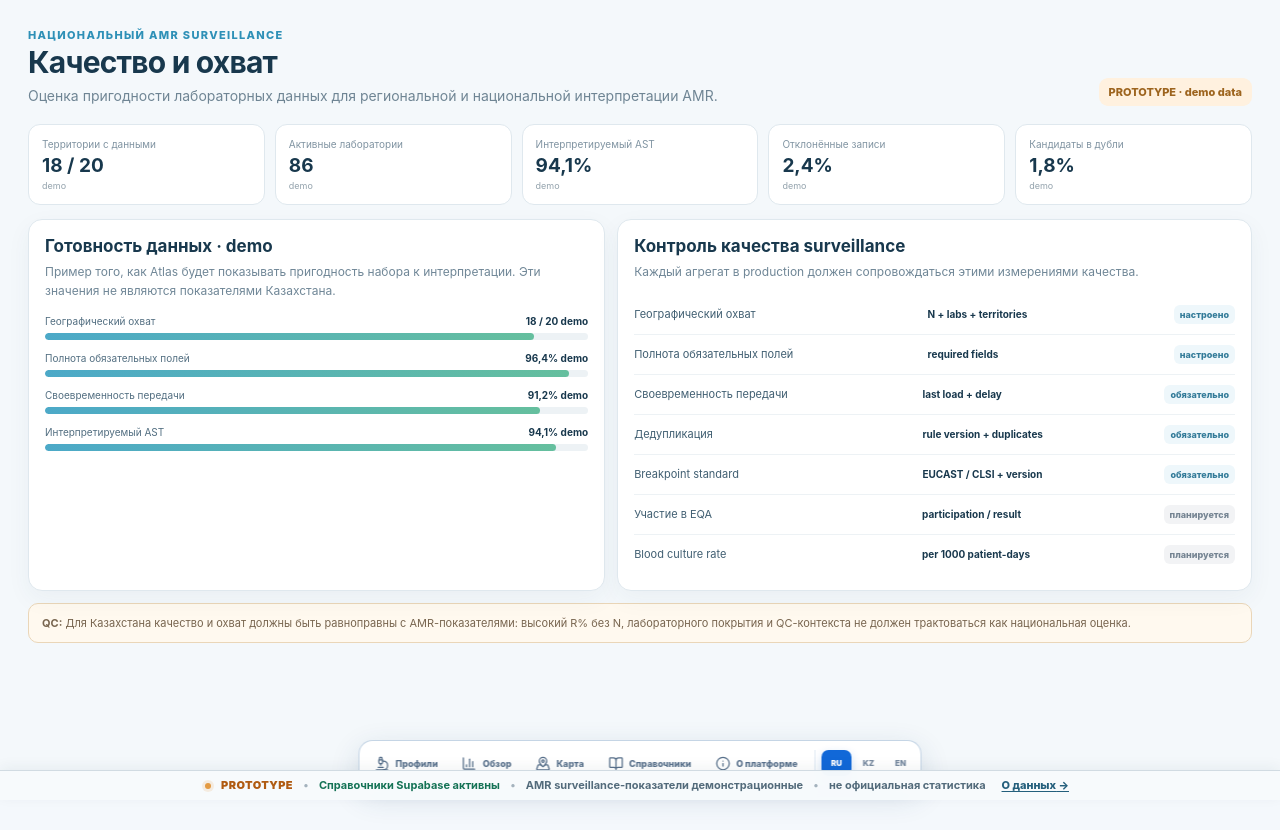
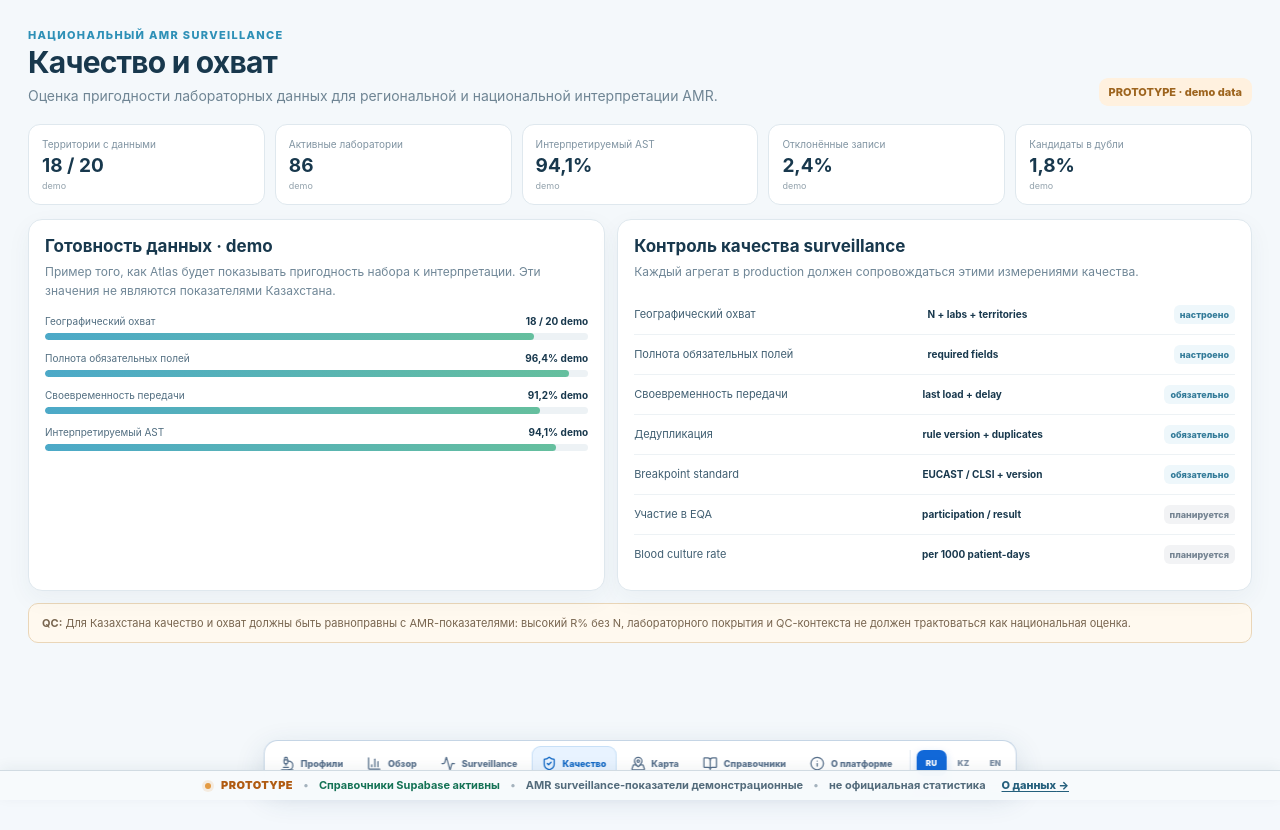
Before and after one commit to MG-Trener/ATLAS, a Next.js app: page /quality in a window 1280 px wide. Built offline with nearby package versions, Linux system fonts and the light colour scheme.

Commit message:
Add surveillance and quality navigation to Next.js

```diff
--- a/app/components/AtlasGlobalNav.tsx
+++ b/app/components/AtlasGlobalNav.tsx
@@ -2,17 +2,25 @@
 
 import Link from "next/link";
 import { usePathname } from "next/navigation";
-import { BarChart3, BookOpen, Info, MapPinned, Microscope } from "lucide-react";
+import { Activity, BarChart3, BookOpen, Info, MapPinned, Microscope, ShieldCheck } from "lucide-react";
 import { AtlasLanguage, useAtlasLanguage } from "../i18n/AtlasLanguage";
 import styles from "./AtlasGlobalNav.module.css";
 
 const items = [
   { href: "/", key: "profiles", icon: Microscope },
   { href: "/overview", key: "overview", icon: BarChart3 },
+  { href: "/surveillance", key: "surveillance", icon: Activity },
+  { href: "/quality", key: "quality", icon: ShieldCheck },
   { href: "/insights", key: "map", icon: MapPinned },
   { href: "/reference", key: "reference", icon: BookOpen },
   { href: "/about", key: "about", icon: Info },
 ];
+
+const extraLabels: Record<AtlasLanguage, Record<string, string>> = {
+  ru: { surveillance: "Surveillance", quality: "Качество" },
+  kk: { surveillance: "Surveillance", quality: "Сапа" },
+  en: { surveillance: "Surveillance", quality: "Quality" },
+};
 
 const languages: { id: AtlasLanguage; label: string }[] = [
   { id: "ru", label: "RU" },
@@ -28,7 +36,8 @@ export default function AtlasGlobalNav() {
       <div className={styles.links}>
         {items.map(({ href, key, icon: Icon }) => {
           const active = key === "map" ? pathname.startsWith("/insights") || pathname.startsWith("/regions/") : href === "/" ? pathname === "/" : pathname.startsWith(href);
-          return <Link key={href} href={href} className={active ? styles.active : ""}><Icon size={15}/><span>{t(key)}</span></Link>;
+          const label = extraLabels[language][key] ?? t(key);
+          return <Link key={href} href={href} className={active ? styles.active : ""}><Icon size={15}/><span>{label}</span></Link>;
         })}
       </div>
       <div className={styles.languages} aria-label="Language">
```
